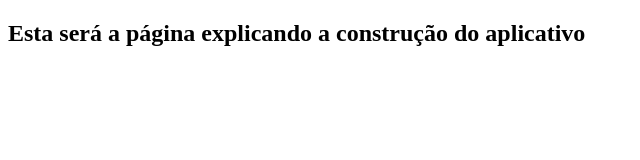
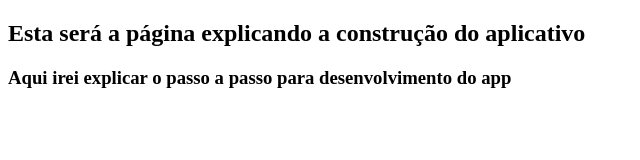
Before and after one commit to mgaspar68/gastos, a plain HTML site: page index.html in a window 1280 px wide. Shown: the whole page, without its empty margins (0-640 px from the left). Drawn offline with Linux system fonts and the light colour scheme.

Commit message:
Update index.html
Editado no git Hub

```diff
--- a/index.html
+++ b/index.html
@@ -8,5 +8,6 @@
 </head>
 <body>
     <h2>Esta será a página explicando a construção do aplicativo </h2>
+    <h3> Aqui irei explicar o passo a passo para desenvolvimento do app</h3>
 </body>
 </html>
```
